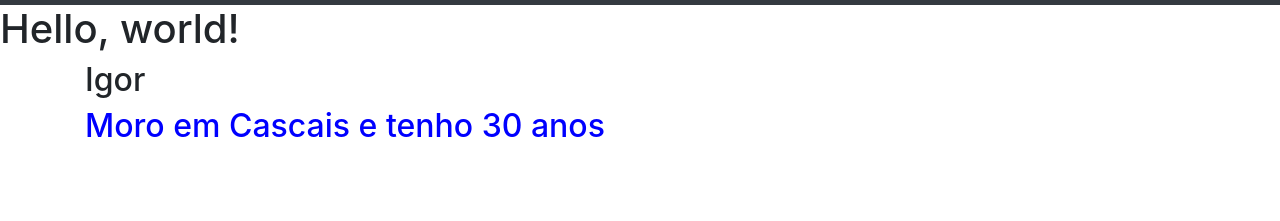
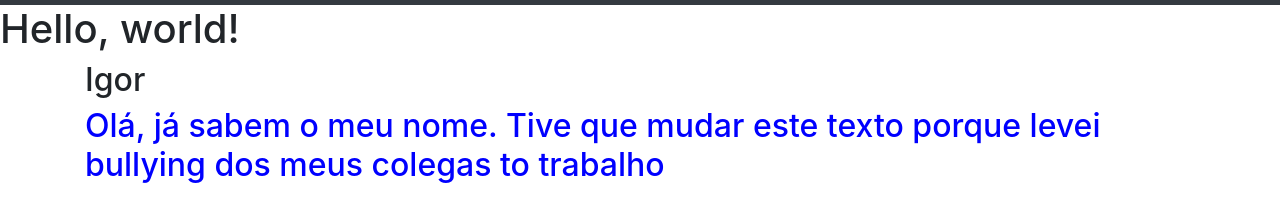
Before and after one commit to sanu077/project0, a plain HTML site: page index.html in a window 1280 px wide. Shown: the part 51-272 px from the top of the page. Drawn offline with nearby package versions, Linux system fonts and the light colour scheme.

Commit message:
changing the text

```diff
--- a/index.html
+++ b/index.html
@@ -66,7 +66,7 @@
 
     <div class="container">
     <h2>Igor<h2>
-      <p>Moro em Cascais e tenho 30 anos</p>
+      <p>Olá, já sabem o meu nome. Tive que mudar este texto porque levei bullying dos meus colegas to trabalho</p>
     </div>
 
     <!-- Optional JavaScript -->
```
